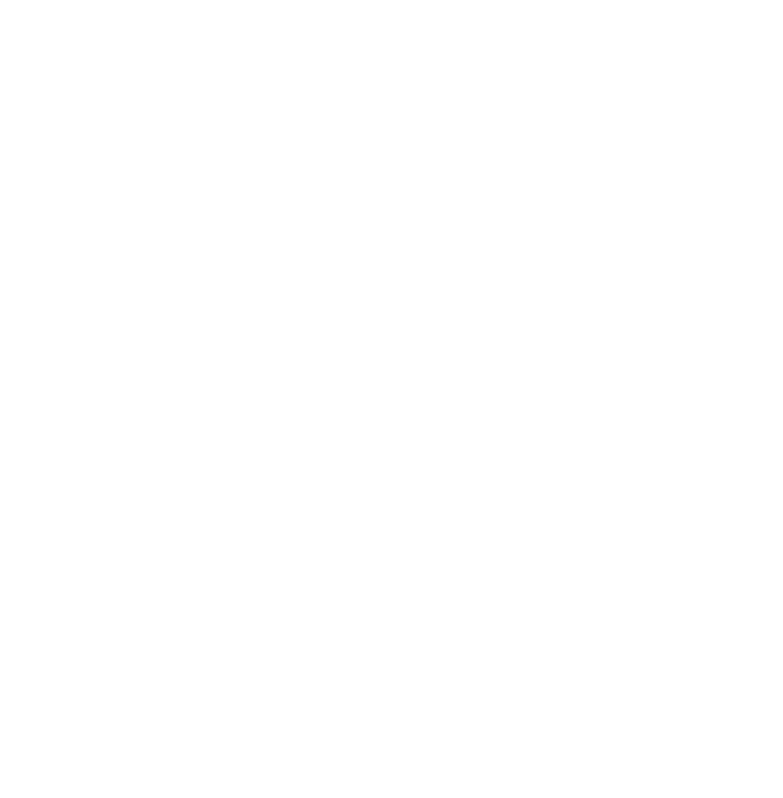
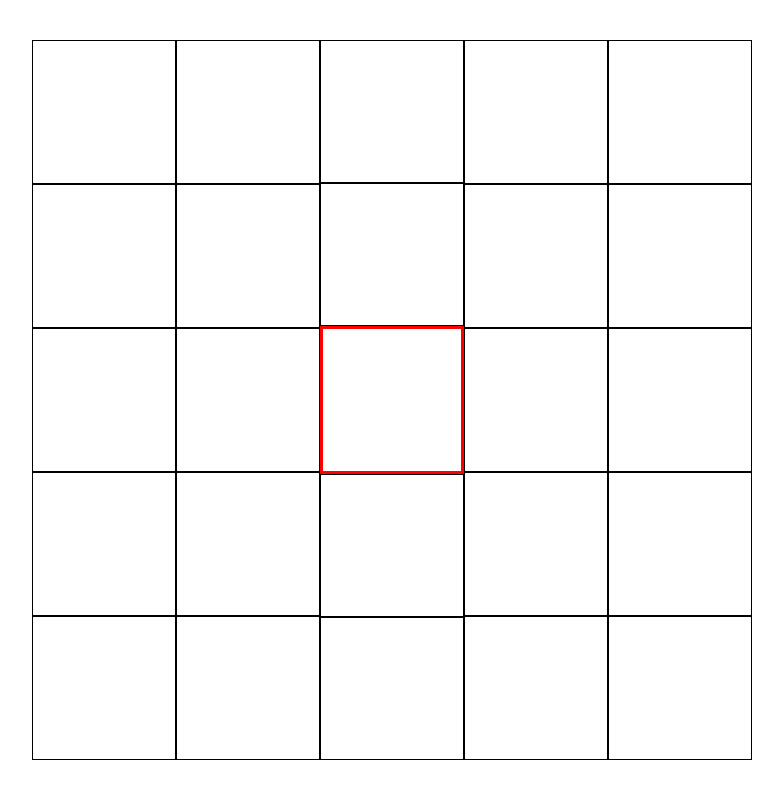
Before and after one commit to macauleydev/scroll-a-scrawl, a plain HTML site: page index.html in a window 1280 px wide. Shown: the whole page, without its empty margins (248-1031 px from the left). Drawn offline with Linux system fonts and the light colour scheme.

Commit message:
Create canvas with basic drawing functionality

```diff
--- a/index.html
+++ b/index.html
@@ -8,6 +8,9 @@
         <script src="main.js" defer></script>
     </head>
     <body>
-
+        <div class="container">
+            <div class="canvas">
+            </div>
+        </div>
     </body>
 </html>
--- a/main.js
+++ b/main.js
@@ -10,6 +10,7 @@ let wheelNorth = NORTH;
 let penMovement = [0, 0];
 let penLatitude = 0;
 let penLongitude = 0;
+let currentPixel;
 let wheelSign;
 let mod = {
     shift: false,
@@ -18,12 +19,52 @@ let mod = {
     meta: false,
     altMeta: false,
 };
+const canvas = document.querySelector(".canvas");
 
 // TODO: test on mobile. May need a different event listener.
 
+createCanvas(5, 5);
+syncCurrentPixel();
+indicateCurrentPixel();
+
+function syncCurrentPixel() {
+    currentPixel = document.querySelector(
+        `[data-latitude="${penLatitude}"][data-longitude="${penLongitude}"]`
+    );
+}
+function indicateCurrentPixel() {
+    currentPixel.id = "currentPixel";
+}
+function unindicateCurrentPixel() {
+    currentPixel.removeAttribute("id");
+}
+
+function createCanvas(width = 5, height = 5) {
+    for (let i = 0; i < width; i++) {
+        let column = document.createElement("div");
+        column.classList.add("column");
+        let longitude = i - Math.floor(width / 2);
+        column.dataset.longitude = longitude;
+        createPixelsIn(column, height, longitude);
+        canvas.appendChild(column);
+    }
+}
+
+function createPixelsIn(containerElement, numberOfPixels, longitude) {
+    for (let i = 0; -i < numberOfPixels; i--) {
+        let pixel = document.createElement("div");
+        pixel.classList.add("pixel");
+        pixel.dataset.latitude = i + Math.floor(numberOfPixels / 2);
+        pixel.dataset.longitude = longitude;
+        containerElement.appendChild(pixel);
+    }
+}
+
 document.addEventListener("wheel", moveAndDraw);
 function moveAndDraw(wheelEvent) {
+    unindicateCurrentPixel();
     movePen(wheelEvent);
+    indicateCurrentPixel();
     draw(penLatitude, penLongitude);
     console.log("");
 }
@@ -32,12 +73,15 @@ function draw(penPosition) {
     console.log(`This "draw" function will draw based on the value below.`);
     console.log(`penLatitude: ${penLatitude}`);
     console.log(`penLongitude: ${penLongitude}`);
+    syncCurrentPixel();
+    console.log(currentPixel);
+    currentPixel.classList.add("drawn");
 }
 
 function movePen(e) {
     setWheelNorth(e);
     console.log(
-        `This "movePen" function will move the pen based on the values below.`
+        `This "movePen" function moves the pen based on the values below.`
     );
     console.log(`wheelSign: ${wheelSign}`);
     console.log(`wheelNorth: ${wheelNorth}`);
@@ -46,15 +90,15 @@ function movePen(e) {
     penMovement[1] = wheelNorth[1] * wheelSign;
 
     // TODO: qualify these to enable wrap-around:
+
     penLatitude += penMovement[0];
     penLongitude += penMovement[1];
+    syncCurrentPixel();
 }
 
 function setWheelNorth(e) {
-    // Set wheel orientation based on modifier keys
     wheelSign = wheelSignOf(e);
     mod = modifierKeysOf(e);
-    // Set wheelNorth according to wheelSign & mod
 
     if (mod.ctrl) {
         wheelNorth = NORTH_WEST;
--- a/style.css
+++ b/style.css
@@ -14,3 +14,37 @@ img {
     display: block;
     max-width: 100%;
 }
+
+.container {
+    /* reconsider this section */
+    display: flex;
+    align-items: center;
+    height: 100svh;
+}
+
+.canvas {
+    display: flex;
+    flex-direction: row;
+    height: 90svh;
+    aspect-ratio: 1 / 1;
+    margin-inline: auto;
+}
+
+.column {
+    flex: 1;
+    display: flex;
+    flex-flow: column;
+}
+
+.pixel {
+    flex: 1;
+    border: 1px solid black;
+}
+
+.drawn {
+    background-color: black;
+}
+
+#currentPixel {
+    border: 3px solid red;
+}
```
